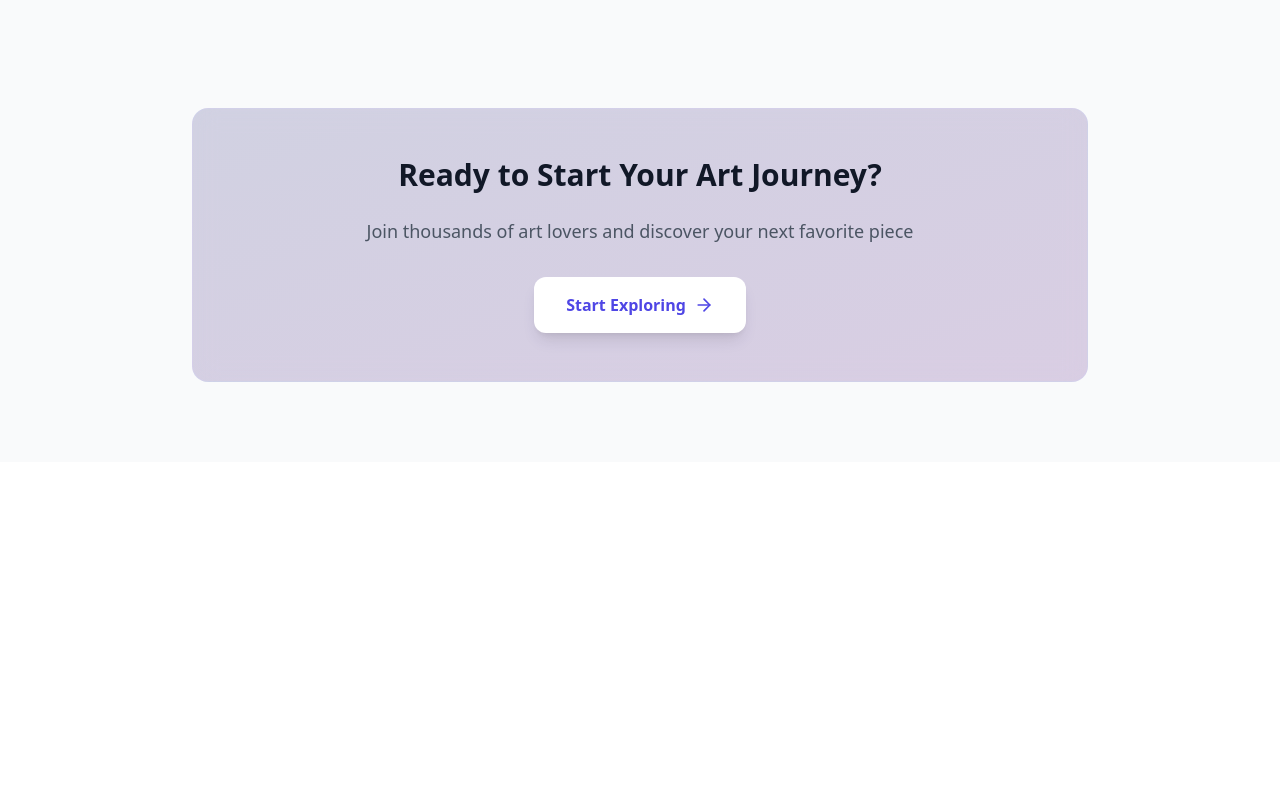
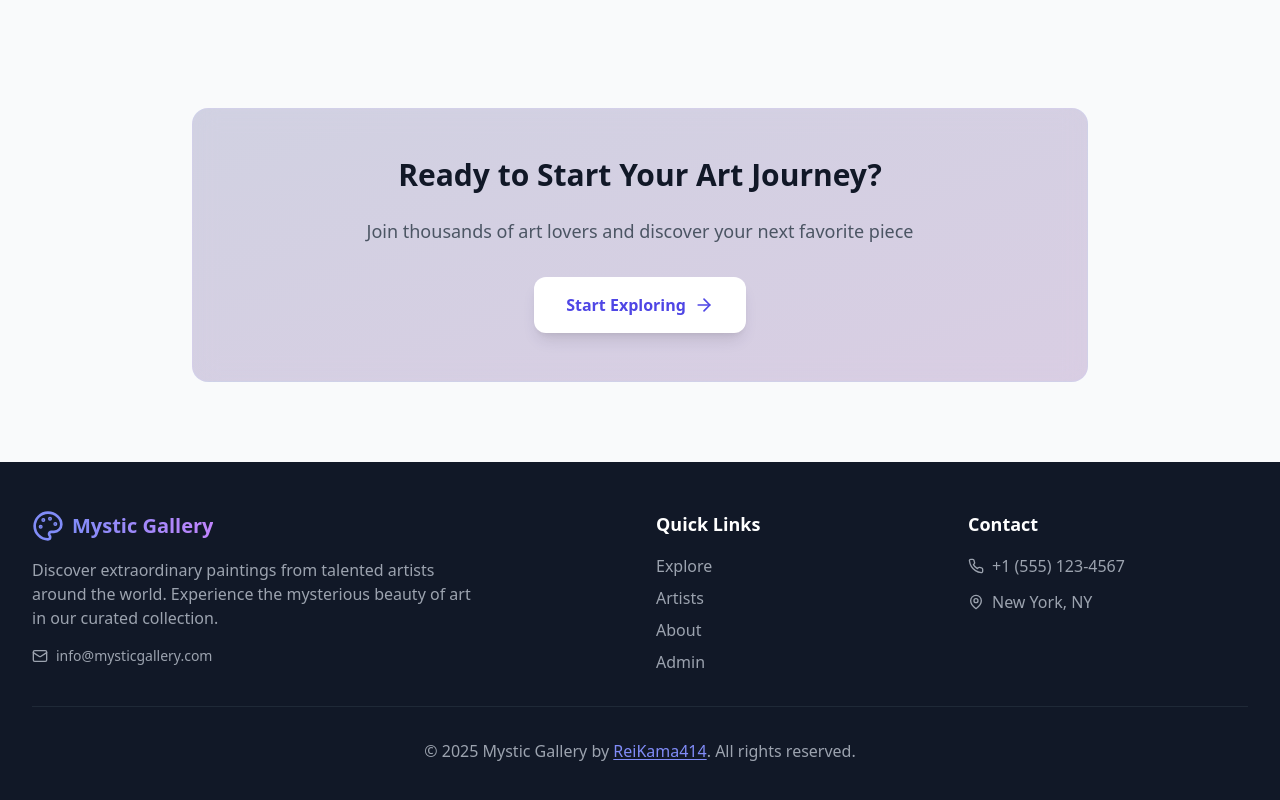
Before and after one commit to ReiKama414/mysterious-art-marketplace, a React (Vite) app: page / in a window 1280 px wide. Shown: the part 1856-2656 px from the top of the page. Before the commit the page ends 2318 px from the top, so only its background shows below. Built offline with nearby package versions, Linux system fonts and the light colour scheme.

Commit message:
updated: vercel setting and footer

```diff
--- a/src/App.tsx
+++ b/src/App.tsx
@@ -1,11 +1,13 @@
-import React from "react";
 import { BrowserRouter as Router, Routes, Route } from "react-router-dom";
+
 import { ThemeProvider } from "./contexts/ThemeContext";
 import { LanguageProvider } from "./contexts/LanguageContext";
 import { CartProvider } from "./contexts/CartContext";
 
+import Header from "./components/Layout/Header";
+import Footer from "./components/Layout/Footer";
+
 import Home from "./pages/Home";
-import Header from './components/Layout/Header';
 
 function App() {
 	return (
@@ -14,12 +16,18 @@ function App() {
 				<CartProvider>
 					<Router>
 						<div className="min-h-screen bg-gray-50 dark:bg-gray-900 transition-colors duration-300">
+							{/* Header */}
 							<Header />
+
+							{/* Main Content */}
 							<main>
 								<Routes>
 									<Route path="/" element={<Home />} />
 								</Routes>
 							</main>
+
+							{/* Footer */}
+							<Footer />
 						</div>
 					</Router>
 				</CartProvider>
--- /dev/null
+++ b/src/components/Layout/Footer.tsx
@@ -0,0 +1,90 @@
+import React from "react";
+import { Link } from "react-router-dom";
+import { Palette, Mail, Phone, MapPin } from "lucide-react";
+import { useLanguage } from "../../contexts/LanguageContext";
+
+const Footer: React.FC = () => {
+	const { t } = useLanguage();
+
+	return (
+		<footer className="bg-gray-900 text-white">
+			<div className="max-w-7xl mx-auto px-4 sm:px-6 lg:px-8 py-12">
+				<div className="grid grid-cols-1 md:grid-cols-4 gap-8">
+					{/* Logo and Description */}
+					<div className="col-span-1 md:col-span-2">
+						<Link to="/" className="flex items-center space-x-2 mb-4">
+							<Palette className="h-8 w-8 text-indigo-400" />
+							<span className="text-xl font-bold bg-gradient-to-r from-indigo-400 to-purple-400 bg-clip-text text-transparent">
+								Mystic Gallery
+							</span>
+						</Link>
+						<p className="text-gray-400 mb-4 max-w-md">
+							Discover extraordinary paintings from talented artists around the world. Experience the mysterious beauty
+							of art in our curated collection.
+						</p>
+						<div className="flex space-x-4">
+							<div className="flex items-center space-x-2 text-sm text-gray-400">
+								<Mail className="h-4 w-4" />
+								<span>info@mysticgallery.com</span>
+							</div>
+						</div>
+					</div>
+
+					{/* Quick Links */}
+					<div>
+						<h3 className="text-lg font-semibold mb-4">Quick Links</h3>
+						<ul className="space-y-2">
+							<li>
+								<Link to="/explore" className="text-gray-400 hover:text-white transition-colors duration-200">
+									{t("nav.explore")}
+								</Link>
+							</li>
+							<li>
+								<Link to="/artists" className="text-gray-400 hover:text-white transition-colors duration-200">
+									{t("nav.artists")}
+								</Link>
+							</li>
+							<li>
+								<Link to="/about" className="text-gray-400 hover:text-white transition-colors duration-200">
+									{t("nav.about")}
+								</Link>
+							</li>
+							<li>
+								<Link to="/admin" className="text-gray-400 hover:text-white transition-colors duration-200">
+									{t("nav.admin")}
+								</Link>
+							</li>
+						</ul>
+					</div>
+
+					{/* Contact */}
+					<div>
+						<h3 className="text-lg font-semibold mb-4">Contact</h3>
+						<ul className="space-y-3">
+							<li className="flex items-center space-x-2 text-gray-400">
+								<Phone className="h-4 w-4" />
+								<span>+1 (555) 123-4567</span>
+							</li>
+							<li className="flex items-center space-x-2 text-gray-400">
+								<MapPin className="h-4 w-4" />
+								<span>New York, NY</span>
+							</li>
+						</ul>
+					</div>
+				</div>
+
+				<div className="border-t border-gray-800 mt-8 pt-8 text-center text-gray-400">
+					<p>
+						&copy; {new Date().getFullYear()} Mystic Gallery by{" "}
+						<Link to="/" className="underline underline-offset-2 text-indigo-400 hover:text-indigo-300 transition-colors duration-200">
+							ReiKama414
+						</Link>
+						. All rights reserved.{" "}
+					</p>
+				</div>
+			</div>
+		</footer>
+	);
+};
+
+export default Footer;
```
Also changed, not shown: vercel.json (added).
